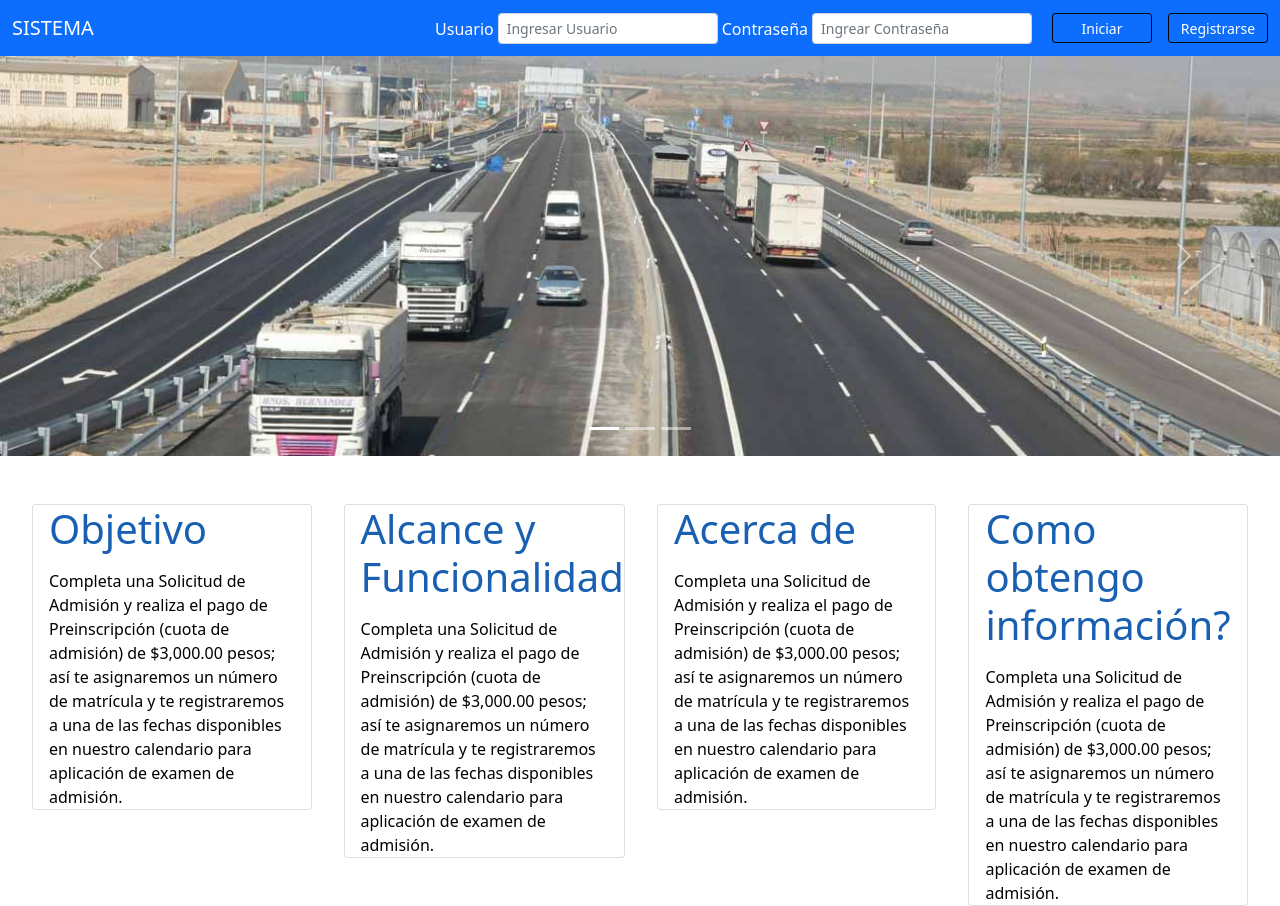
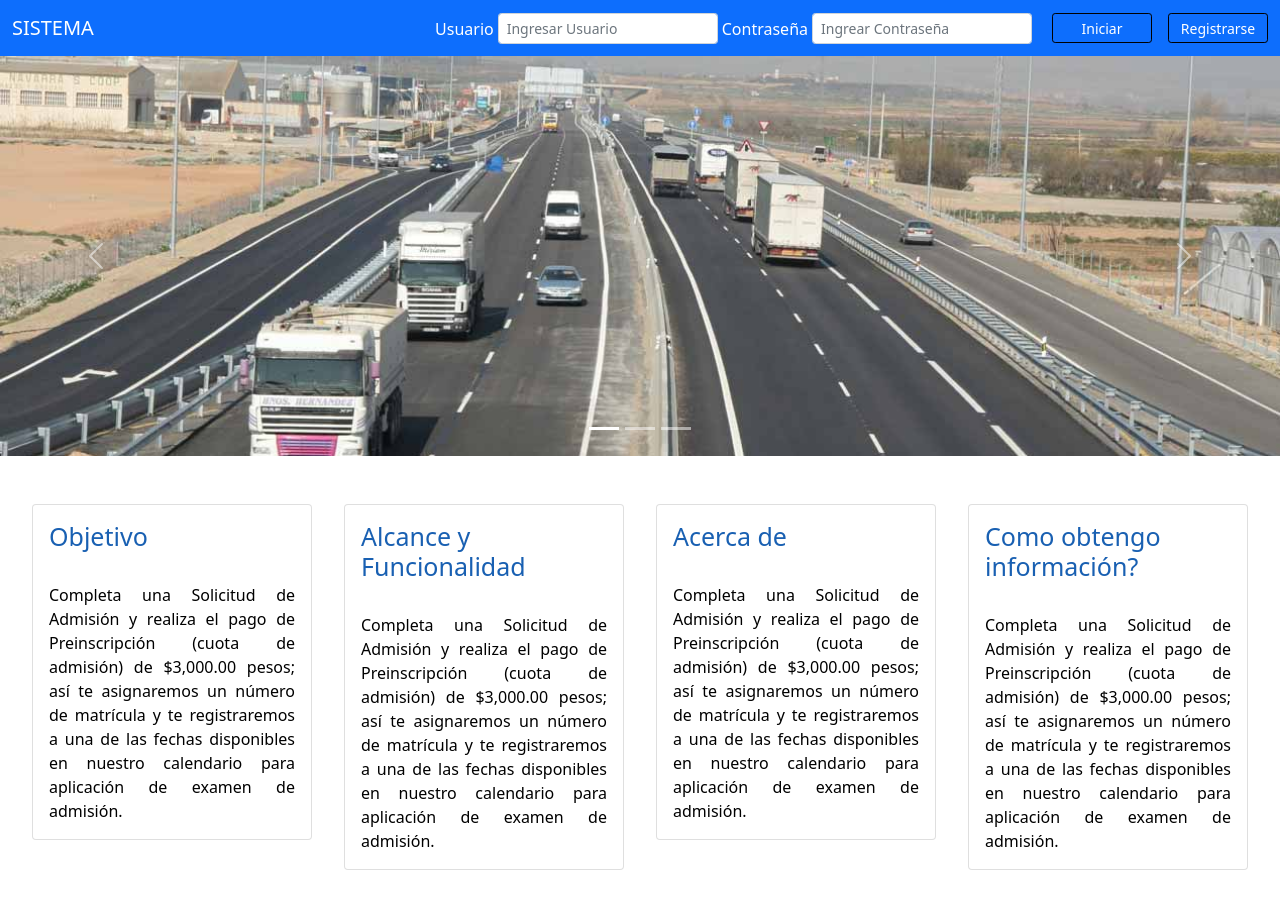
Before and after one commit to oixgres/HCarbono, a PHP site: page / in a window 1280 px wide. After the commit the page ends 870 px from the top, so only its background shows below. Run offline with PHP 8.4, Linux system fonts and the light colour scheme.

Commit message:
Se hicieron modificaciones visiales a la pagina principal

```diff
--- a/SistemaEmisiones/codes/css/style.css
+++ b/SistemaEmisiones/codes/css/style.css
@@ -1,5 +1,11 @@
 h1{
   color: rgb(25,96,178);
+}
+
+h2{
+  color: rgb(25,96,178);
+  font-size: 25px;
+  padding: 1rem;
 }
 
 p{
@@ -7,7 +13,9 @@ p{
   margin-left: 1rem;
   margin-top: 1rem;
   margin-right: 1rem;
-  margin-bottom: 1rem;
+  padding-bottom: 1rem;
+  align: justify;
+  text-align: justify;
 }
 
 /* css propios */
@@ -55,11 +63,19 @@ p{
 }
 
 .carousel-config{
-  max-height: 400px;
+  height: 400px;
   display:flex;
   align-items:center;
 }
 
+.carousel-items-config{
+  min-height: 400px;
+  height: auto;
+  width: 100%;
+  overflow-x: visible;
+  overflow-y: visible;
+}
+
 .card-config{
-  border: none;
+  min-width: 15rem;
 }
--- a/SistemaEmisiones/index.html
+++ b/SistemaEmisiones/index.html
@@ -49,13 +49,13 @@
 
       <div class="carousel-inner carousel-config">
         <div class="carousel-item active ">
-          <img src="images/prueba3.jpg" class="d-block w-100 align-self-center" alt="...">
+          <img src="images/prueba3.jpg" class="carousel-items-config align-self-center" alt="...">
         </div>
         <div class="carousel-item ">
-          <img src="images/prueba1.jpg" class="d-block w-100 align-self-center" alt="...">
+          <img src="images/prueba1.jpg" class="carousel-items-config align-self-center" alt="...">
         </div>
         <div class="carousel-item  ">
-          <img src="images/prueba2.jpg" class="d-block w-100 align-self-center" alt="...">
+          <img src="images/prueba2.jpg" class="carousel-items-config align-self-center" alt="...">
         </div>
       </div>
       <button class="carousel-control-prev" type="button" data-bs-target="#carouselExampleControls"  data-bs-slide="prev">
@@ -70,11 +70,11 @@
 
     <!--- Cartas de la pagina -->
     <section>
-      <div class="card card-group mx-3 card-config">
+      <div class="card card-group mx-3" style="border: 0;">
         <div class="col">
-          <div class="card mt-5 mx-3">
+          <div class="card mt-5 mx-3 card-config">
             <div class="cardbody">
-              <h1 class="card-title ms-3">Objetivo</h1>
+              <h2 class="card-title">Objetivo</h2>
               <p class="card-text">
                 Completa una Solicitud de Admisión y realiza el pago de Preinscripción (cuota de admisión) de $3,000.00 pesos; así te asignaremos un número de matrícula y te registraremos a una de las fechas disponibles en nuestro calendario para aplicación de examen de admisión.
               </p>
@@ -83,9 +83,9 @@
         </div>
 
         <div class="col">
-          <div class="card mt-5 mx-3">
+          <div class="card mt-5 mx-3 card-config">
             <div class="cardbody">
-              <h1 class="card-title ms-3">Alcance y Funcionalidad</h1>
+              <h2 class="card-title">Alcance y Funcionalidad</h2>
               <p class="card-text">
                 Completa una Solicitud de Admisión y realiza el pago de Preinscripción (cuota de admisión) de $3,000.00 pesos; así te asignaremos un número de matrícula y te registraremos a una de las fechas disponibles en nuestro calendario para aplicación de examen de admisión.
               </p>
@@ -94,9 +94,9 @@
         </div>
 
         <div class="col">
-          <div class="card mt-5 mx-3">
+          <div class="card mt-5 mx-3 card-config">
             <div class="cardbody">
-              <h1 class="card-title ms-3">Acerca de</h1>
+              <h2 class="card-title">Acerca de</h2>
               <p class="card-text">
                 Completa una Solicitud de Admisión y realiza el pago de Preinscripción (cuota de admisión) de $3,000.00 pesos; así te asignaremos un número de matrícula y te registraremos a una de las fechas disponibles en nuestro calendario para aplicación de examen de admisión.
               </p>
@@ -105,9 +105,9 @@
         </div>
 
         <div class="col">
-          <div class="card mt-5 mx-3">
+          <div class="card mt-5 mx-3 card-config">
             <div class="cardbody">
-              <h1 class="card-title ms-3">Como obtengo información?</h1>
+              <h2 class="card-title">Como obtengo información?</h2>
               <p class="card-text">
                 Completa una Solicitud de Admisión y realiza el pago de Preinscripción (cuota de admisión) de $3,000.00 pesos; así te asignaremos un número de matrícula y te registraremos a una de las fechas disponibles en nuestro calendario para aplicación de examen de admisión.
               </p>
```
